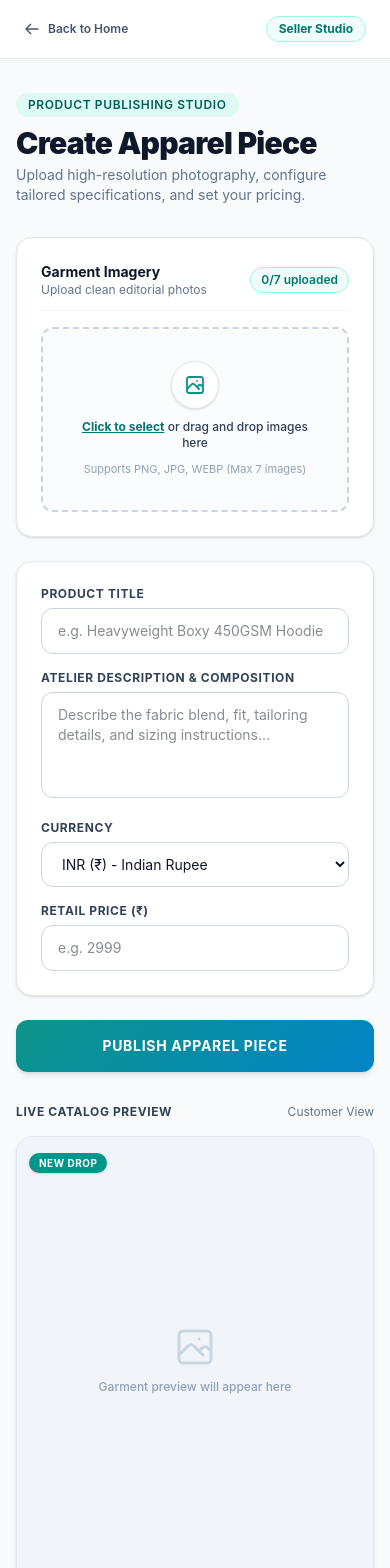
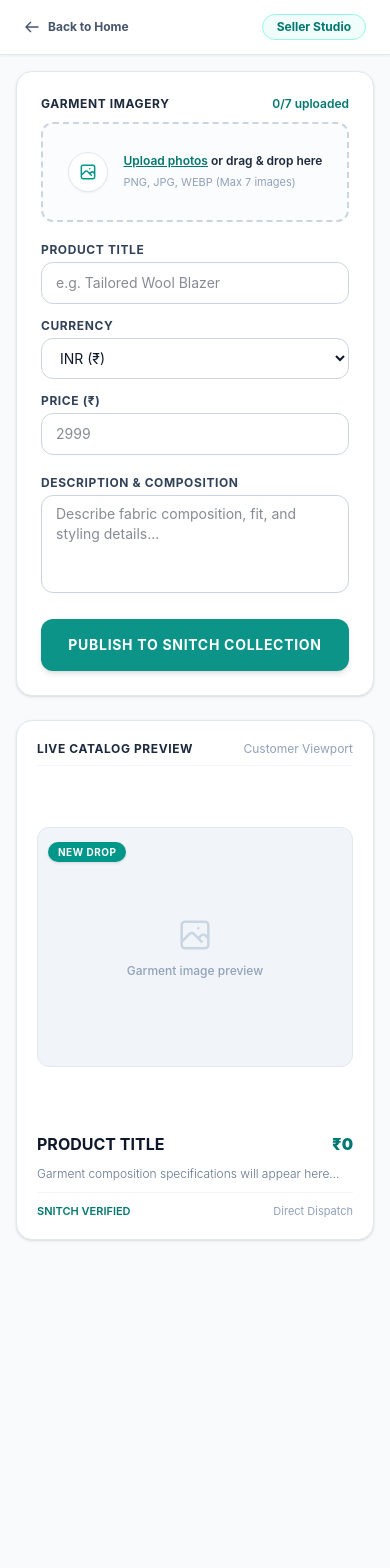
Before and after one commit to waisshaikh/snitch, a React (Vite) app in the folder frontend/: page /seller/create-product in a window 390 px wide. Shown: the top 1568 px of the page. After the commit the page ends 1256 px from the top, so only its background shows below. Built offline with nearby package versions, Linux system fonts and the light colour scheme.

Commit message:
feat: refine CreateProduct page layout and improve validation messages

```diff
--- a/frontend/src/app/App.css
+++ b/frontend/src/app/App.css
@@ -11,13 +11,13 @@
 
 /* Custom animations & smooth transitions */
 .btn-gradient-primary {
-  background: linear-gradient(135deg, #0d9488 0%, #0284c7 100%);
+  background: #0d9488;
   color: #ffffff;
   transition: all 0.25s cubic-bezier(0.16, 1, 0.3, 1);
 }
 
 .btn-gradient-primary:hover {
-  background: linear-gradient(135deg, #0f766e 0%, #0369a1 100%);
+  background: #0f766e;
   box-shadow: 0 10px 25px -5px rgba(13, 148, 136, 0.35);
   transform: translateY(-1px);
 }
--- a/frontend/src/features/product/pages/CreateProduct.jsx
+++ b/frontend/src/features/product/pages/CreateProduct.jsx
@@ -3,10 +3,10 @@
 import { useProduct } from "../hook/useProduct";
 
 const CURRENCIES = [
-  { code: "INR", symbol: "₹", label: "INR (₹) - Indian Rupee" },
-  { code: "USD", symbol: "$", label: "USD ($) - US Dollar" },
-  { code: "EUR", symbol: "€", label: "EUR (€) - Euro" },
-  { code: "GBP", symbol: "£", label: "GBP (£) - British Pound" },
+  { code: "INR", symbol: "₹", label: "INR (₹)" },
+  { code: "USD", symbol: "$", label: "USD ($)" },
+  { code: "EUR", symbol: "€", label: "EUR (€)" },
+  { code: "GBP", symbol: "£", label: "GBP (£)" },
 ];
 
 const MAX_IMAGES = 7;
@@ -52,7 +52,7 @@
     if (validImageFiles.length === 0) {
       setErrors((prev) => ({
         ...prev,
-        images: "Please upload valid image files (PNG, JPG, WEBP).",
+        images: "Please upload valid images (PNG, JPG, WEBP).",
       }));
       return;
     }
@@ -130,25 +130,25 @@
   const validate = () => {
     const errs = {};
     if (!formData.tittle.trim()) {
-      errs.tittle = "Product title is required.";
-    } else if (formData.tittle.trim().length < 3) {
-      errs.tittle = "Must be at least 3 characters.";
+      errs.tittle = "Title is required.";
+    } else if (formData.tittle.trim().length < 2) {
+      errs.tittle = "At least 2 characters.";
     }
 
     if (!formData.description.trim()) {
       errs.description = "Description is required.";
-    } else if (formData.description.trim().length < 10) {
-      errs.description = "Must be at least 10 characters.";
+    } else if (formData.description.trim().length < 5) {
+      errs.description = "At least 5 characters.";
     }
 
     if (!formData.priceAmount) {
       errs.priceAmount = "Price is required.";
     } else if (isNaN(Number(formData.priceAmount)) || Number(formData.priceAmount) <= 0) {
-      errs.priceAmount = "Enter a valid positive price.";
+      errs.priceAmount = "Valid positive price required.";
     }
 
     if (!formData.priceCurrency) {
-      errs.priceCurrency = "Select a currency.";
+      errs.priceCurrency = "Select currency.";
     }
 
     if (selectedFiles.length === 0) {
@@ -164,10 +164,7 @@
     setApiError("");
     setSuccessMessage("");
 
-    if (!validate()) {
-      window.scrollTo({ top: 0, behavior: "smooth" });
-      return;
-    }
+    if (!validate()) return;
 
     try {
       setIsSubmitting(true);
@@ -184,7 +181,7 @@
 
       await createProductAction(data);
 
-      setSuccessMessage("Garment successfully published to the catalog!");
+      setSuccessMessage("Product published successfully!");
       setTimeout(() => {
         navigate("/");
       }, 1000);
@@ -205,14 +202,13 @@
     CURRENCIES.find((c) => c.code === formData.priceCurrency) || CURRENCIES[0];
 
   return (
-    <div className="min-h-screen bg-slate-50 text-slate-900 flex flex-col justify-between font-sans">
+    <div className="min-h-screen lg:h-screen w-full bg-slate-50 text-slate-900 flex flex-col overflow-y-auto lg:overflow-hidden font-sans">
 
       {/* Top Header */}
-      <header className="sticky top-0 z-30 w-full border-b border-slate-200 bg-white/90 backdrop-blur-md px-6 sm:px-12 py-4">
-        <div className="max-w-6xl mx-auto flex items-center justify-between">
+      <header className="shrink-0 w-full border-b border-slate-200 bg-white/95 backdrop-blur-md px-6 sm:px-12 py-3.5 flex items-center justify-between z-20 shadow-xs">
         <Link
           to="/"
-            className="flex items-center gap-2 text-xs font-semibold text-slate-600 hover:text-teal-600 transition group"
+          className="flex items-center gap-2 text-xs font-bold text-slate-600 hover:text-teal-700 transition group"
         >
           <svg className="w-4 h-4 transform group-hover:-translate-x-1 transition-transform" fill="none" stroke="currentColor" viewBox="0 0 24 24">
             <path strokeLinecap="round" strokeLinejoin="round" strokeWidth="2" d="M10 19l-7-7m0 0l7-7m-7 7h18" />
@@ -220,31 +216,19 @@
           <span>Back to Home</span>
         </Link>
 
-          <span className="text-xs font-bold font-outfit text-teal-700 px-3 py-1 rounded-full bg-teal-50 border border-teal-200">
+        <div className="flex items-center gap-3">
+          <span className="text-xs font-bold font-outfit text-teal-700 px-3.5 py-1 rounded-full bg-teal-50 border border-teal-200">
             Seller Studio
           </span>
         </div>
       </header>
 
-      {/* Main Studio Container */}
-      <main className="flex-1 max-w-6xl w-full mx-auto px-4 sm:px-8 py-8">
+      {/* Main Studio Viewport (Expanded max-w-7xl with slightly taller components) */}
+      <main className="flex-1 max-w-[1480px] w-full mx-auto p-4 sm:p-8 flex flex-col justify-center overflow-y-auto lg:overflow-hidden">
 
-        {/* Title */}
-        <div className="mb-8">
-          <div className="inline-flex items-center gap-2 px-3 py-1 rounded-full bg-teal-100/60 text-teal-800 text-xs font-semibold uppercase tracking-wider mb-2">
-            <span>Product Publishing Studio</span>
-          </div>
-          <h1 className="text-3xl font-black font-outfit text-slate-900 tracking-tight">
-            Create Apparel Piece
-          </h1>
-          <p className="text-sm text-slate-500 mt-1">
-            Upload high-resolution photography, configure tailored specifications, and set your pricing.
-          </p>
-        </div>
-
-        {/* Feedback Alerts */}
+        {/* Status Feedback */}
         {apiError && (
-          <div className="mb-6 p-4 rounded-xl bg-red-50 border border-red-200 text-red-700 text-xs flex items-center gap-2">
+          <div className="mb-3 p-3.5 rounded-xl bg-red-50 border border-red-200 text-red-700 text-xs flex items-center gap-2 shrink-0">
             <svg className="w-4 h-4 shrink-0 text-red-500" fill="none" viewBox="0 0 24 24" stroke="currentColor">
               <path strokeLinecap="round" strokeLinejoin="round" strokeWidth="2" d="M12 8v4m0 4h.01M21 12a9 9 0 11-18 0 9 9 0 0118 0z" />
             </svg>
@@ -253,7 +237,7 @@
         )}
 
         {successMessage && (
-          <div className="mb-6 p-4 rounded-xl bg-teal-50 border border-teal-200 text-teal-700 text-xs flex items-center gap-2">
+          <div className="mb-3 p-3.5 rounded-xl bg-teal-50 border border-teal-200 text-teal-700 text-xs flex items-center gap-2 shrink-0">
             <svg className="w-4 h-4 shrink-0 text-teal-600" fill="none" viewBox="0 0 24 24" stroke="currentColor">
               <path strokeLinecap="round" strokeLinejoin="round" strokeWidth="2" d="M5 13l4 4L19 7" />
             </svg>
@@ -261,33 +245,29 @@
           </div>
         )}
 
-        {/* 2-Column Grid */}
-        <div className="grid grid-cols-1 lg:grid-cols-12 gap-8 items-start">
+        {/* 2-Column Balanced Grid */}
+        <div className="grid grid-cols-1 lg:grid-cols-12 gap-6 lg:gap-8 items-stretch">
 
           {/* Left Form Area (7 Cols) */}
-          <div className="lg:col-span-7">
-            <form onSubmit={handleSubmit} noValidate className="space-y-6">
+          <div className="lg:col-span-8 flex flex-col">
+            <form onSubmit={handleSubmit} noValidate className="bg-white border border-slate-200 rounded-2xl p-6 sm:p-8 shadow-sm flex flex-col justify-between space-y-5 min-h-[520px]">
 
-              {/* Image Upload Area */}
-              <div className="bg-white border border-slate-200 rounded-2xl p-6 shadow-sm space-y-4">
-                <div className="flex items-center justify-between pb-3 border-b border-slate-100">
-                  <div>
-                    <h2 className="text-sm font-bold text-slate-900">Garment Imagery</h2>
-                    <p className="text-xs text-slate-500">Upload clean editorial photos</p>
-                  </div>
-                  <span className="text-xs font-semibold px-2.5 py-1 rounded-full bg-teal-50 text-teal-700 border border-teal-200">
+              {/* Image Upload Zone */}
+              <div className="space-y-2.5">
+                <div className="flex items-center justify-between">
+                  <span className="text-xs font-bold text-slate-800 uppercase tracking-wider">Garment Imagery</span>
+                  <span className="text-xs font-semibold text-teal-700">
                     {selectedFiles.length}/{MAX_IMAGES} uploaded
                   </span>
                 </div>
 
-                {/* Drag and Drop Zone with pointer-events-none child */}
                 <div
                   onDragEnter={handleDragEnter}
                   onDragLeave={handleDragLeave}
                   onDragOver={handleDragOver}
                   onDrop={handleDrop}
                   onClick={() => fileInputRef.current?.click()}
-                  className={`border-2 border-dashed rounded-xl p-8 text-center cursor-pointer transition-all select-none ${
+                  className={`border-2 border-dashed rounded-xl py-7 px-5 text-center cursor-pointer transition-all select-none ${
                     isDragging
                       ? "border-teal-500 bg-teal-50/70 scale-[1.01]"
                       : "border-slate-300 hover:border-teal-400 bg-slate-50/60"
@@ -301,16 +281,18 @@
                     onChange={handleFileInputChange}
                     className="hidden"
                   />
-                  <div className="pointer-events-none flex flex-col items-center gap-2.5 text-slate-500">
-                    <div className="w-12 h-12 rounded-full bg-white shadow-sm border border-slate-200 flex items-center justify-center text-teal-600">
-                      <svg className="w-6 h-6" fill="none" viewBox="0 0 24 24" stroke="currentColor">
+                  <div className="pointer-events-none flex items-center justify-center gap-4 text-slate-500">
+                    <div className="w-10 h-10 rounded-full bg-white shadow-xs border border-slate-200 flex items-center justify-center text-teal-600 shrink-0">
+                      <svg className="w-5 h-5" fill="none" viewBox="0 0 24 24" stroke="currentColor">
                         <path strokeLinecap="round" strokeLinejoin="round" strokeWidth="1.8" d="M4 16l4.586-4.586a2 2 0 012.828 0L16 16m-2-2l1.586-1.586a2 2 0 012.828 0L20 14m-6-6h.01M6 20h12a2 2 0 002-2V6a2 2 0 00-2-2H6a2 2 0 00-2 2v12a2 2 0 002 2z" />
                       </svg>
                     </div>
-                    <p className="text-xs text-slate-700 font-medium">
-                      <span className="text-teal-700 underline font-bold">Click to select</span> or drag and drop images here
+                    <div className="text-left">
+                      <p className="text-xs sm:text-sm text-slate-800 font-semibold leading-tight">
+                        <span className="text-teal-700 underline">Upload photos</span> or drag & drop here
                       </p>
-                    <span className="text-[11px] text-slate-400">Supports PNG, JPG, WEBP (Max 7 images)</span>
+                      <span className="text-[11px] text-slate-400">PNG, JPG, WEBP (Max 7 images)</span>
+                    </div>
                   </div>
                 </div>
 
@@ -318,11 +300,11 @@
                   <p className="text-xs text-red-600">{errors.images}</p>
                 )}
 
-                {/* Thumbnails Grid */}
+                {/* Thumbnails Strip */}
                 {previewUrls.length > 0 && (
-                  <div className="grid grid-cols-4 gap-3 pt-2">
+                  <div className="flex items-center gap-2.5 overflow-x-auto py-1">
                     {previewUrls.map((url, idx) => (
-                      <div key={idx} className="relative aspect-square rounded-xl overflow-hidden border border-slate-200 bg-slate-100 shadow-sm group">
+                      <div key={idx} className="relative w-16 h-16 shrink-0 rounded-xl overflow-hidden border border-slate-200 bg-slate-100 shadow-xs group">
                         <img src={url} alt={`Preview ${idx + 1}`} className="w-full h-full object-cover" />
                         <button
                           type="button"
@@ -330,12 +312,12 @@
                             e.stopPropagation();
                             handleRemoveImage(idx);
                           }}
-                          className="absolute top-1.5 right-1.5 w-6 h-6 rounded-full bg-slate-900/80 text-white flex items-center justify-center text-xs hover:bg-red-600 transition shadow"
+                          className="absolute top-1 right-1 w-4 h-4 rounded-full bg-slate-900/80 text-white flex items-center justify-center text-[10px] hover:bg-red-600 transition"
                         >
                           &times;
                         </button>
                         {idx === 0 && (
-                          <span className="absolute bottom-1.5 left-1.5 text-[9px] uppercase font-bold tracking-wider px-1.5 py-0.5 rounded bg-teal-600 text-white">
+                          <span className="absolute bottom-0 inset-x-0 text-[8px] uppercase text-center font-bold bg-teal-600 text-white py-0.5">
                             Cover
                           </span>
                         )}
@@ -345,11 +327,9 @@
                 )}
               </div>
 
-              {/* Form Details Area */}
-              <div className="bg-white border border-slate-200 rounded-2xl p-6 shadow-sm space-y-4">
-
-                {/* Title */}
-                <div className="space-y-1.5">
+              {/* Title, Currency & Price in One Row */}
+              <div className="grid grid-cols-1 sm:grid-cols-12 gap-3.5">
+                <div className="sm:col-span-6 space-y-1">
                   <label htmlFor="tittle" className="block text-xs font-bold text-slate-700 uppercase tracking-wider">
                     Product Title
                   </label>
@@ -357,42 +337,19 @@
                     id="tittle"
                     name="tittle"
                     type="text"
-                    placeholder="e.g. Heavyweight Boxy 450GSM Hoodie"
+                    placeholder="e.g. Tailored Wool Blazer"
                     value={formData.tittle}
                     onChange={handleInputChange}
-                    className={`w-full px-4 py-3 rounded-xl input-luxury text-sm ${
-                      errors.tittle ? "border-red-500 focus:border-red-500" : ""
+                    className={`w-full px-3.5 py-2.5 rounded-xl input-luxury text-sm ${
+                      errors.tittle ? "border-red-500" : ""
                     }`}
                   />
                   {errors.tittle && (
-                    <p className="text-xs text-red-600 mt-0.5">{errors.tittle}</p>
+                    <p className="text-xs text-red-600">{errors.tittle}</p>
                   )}
                 </div>
 
-                {/* Description */}
-                <div className="space-y-1.5">
-                  <label htmlFor="description" className="block text-xs font-bold text-slate-700 uppercase tracking-wider">
-                    Atelier Description & Composition
-                  </label>
-                  <textarea
-                    id="description"
-                    name="description"
-                    rows={4}
-                    placeholder="Describe the fabric blend, fit, tailoring details, and sizing instructions..."
-                    value={formData.description}
-                    onChange={handleInputChange}
-                    className={`w-full px-4 py-3 rounded-xl input-luxury text-sm resize-none ${
-                      errors.description ? "border-red-500 focus:border-red-500" : ""
-                    }`}
-                  />
-                  {errors.description && (
-                    <p className="text-xs text-red-600 mt-0.5">{errors.description}</p>
-                  )}
-                </div>
-
-                {/* Pricing & Currency */}
-                <div className="grid grid-cols-1 sm:grid-cols-2 gap-4">
-                  <div className="space-y-1.5">
+                <div className="sm:col-span-3 space-y-1">
                   <label htmlFor="priceCurrency" className="block text-xs font-bold text-slate-700 uppercase tracking-wider">
                     Currency
                   </label>
@@ -401,7 +358,7 @@
                     name="priceCurrency"
                     value={formData.priceCurrency}
                     onChange={handleInputChange}
-                      className="w-full px-4 py-3 rounded-xl input-luxury text-sm cursor-pointer"
+                    className="w-full px-3.5 py-2.5 rounded-xl input-luxury text-sm cursor-pointer"
                   >
                     {CURRENCIES.map((curr) => (
                       <option key={curr.code} value={curr.code}>
@@ -411,33 +368,53 @@
                   </select>
                 </div>
 
-                  <div className="space-y-1.5">
+                <div className="sm:col-span-3 space-y-1">
                   <label htmlFor="priceAmount" className="block text-xs font-bold text-slate-700 uppercase tracking-wider">
-                      Retail Price ({currentCurrency.symbol})
+                    Price ({currentCurrency.symbol})
                   </label>
                   <input
                     id="priceAmount"
                     name="priceAmount"
                     type="number"
-                      placeholder="e.g. 2999"
+                    placeholder="2999"
                     value={formData.priceAmount}
                     onChange={handleInputChange}
-                      className={`w-full px-4 py-3 rounded-xl input-luxury text-sm ${
-                        errors.priceAmount ? "border-red-500 focus:border-red-500" : ""
+                    className={`w-full px-3.5 py-2.5 rounded-xl input-luxury text-sm ${
+                      errors.priceAmount ? "border-red-500" : ""
                     }`}
                   />
                   {errors.priceAmount && (
-                      <p className="text-xs text-red-600 mt-0.5">{errors.priceAmount}</p>
+                    <p className="text-xs text-red-600">{errors.priceAmount}</p>
                   )}
                 </div>
               </div>
+
+              {/* Description */}
+              <div className="space-y-1">
+                <label htmlFor="description" className="block text-xs font-bold text-slate-700 uppercase tracking-wider">
+                  Description & Composition
+                </label>
+                <textarea
+                  id="description"
+                  name="description"
+                  rows={4}
+                  placeholder="Describe fabric composition, fit, and styling details..."
+                  value={formData.description}
+                  onChange={handleInputChange}
+                  className={`w-full px-3.5 py-2 rounded-xl input-luxury text-sm resize-none ${
+                    errors.description ? "border-red-500" : ""
+                  }`}
+                />
+                {errors.description && (
+                  <p className="text-xs text-red-600">{errors.description}</p>
+                )}
               </div>
 
               {/* Submit CTA */}
               <button
                 type="submit"
                 disabled={isSubmitting}
-                className="w-full py-4 px-6 rounded-xl btn-gradient-primary font-bold text-sm uppercase tracking-wider shadow-md cursor-pointer disabled:opacity-60 flex items-center justify-center gap-2"
+                className="w-full py-4 px-5 rounded-xl btn-gradient-primary font-bold text-sm uppercase tracking-wider shadow-md cursor-pointer disabled:opacity-60 flex items-center justify-center gap-2"
               >
                 {isSubmitting ? (
                   <>
@@ -445,7 +422,7 @@
                     <span>Publishing to Catalog...</span>
                   </>
                 ) : (
-                  "Publish Apparel Piece"
+                  "Publish to SNITCH Collection"
                 )}
               </button>
 
@@ -453,16 +430,18 @@
           </div>
 
           {/* Right Live Catalog Preview (5 Cols) */}
-          <div className="lg:col-span-5 sticky top-24 space-y-4">
-            <div className="flex items-center justify-between">
-              <span className="text-xs font-bold font-outfit uppercase tracking-wider text-slate-700">
+          <div className="lg:col-span-4 flex flex-col">
+            <div className="bg-white border border-slate-200 rounded-2xl p-5 sm:p-6 shadow-sm flex flex-col justify-between h-full min-h-[520px]">
+
+              <div className="flex items-center justify-between pb-2 border-b border-slate-100">
+                <span className="text-xs font-bold font-outfit uppercase tracking-wider text-slate-800">
                   Live Catalog Preview
                 </span>
-              <span className="text-xs text-slate-500">Customer View</span>
+                <span className="text-xs text-slate-400">Customer Viewport</span>
               </div>
 
-            <div className="rounded-2xl overflow-hidden bg-white border border-slate-200 shadow-md">
-              <div className="aspect-[4/5] w-full bg-slate-100 relative flex items-center justify-center overflow-hidden">
+              {/* Photo Preview Container (Taller & Proportional) */}
+              <div className="w-full h-60 sm:h-72 bg-slate-100 rounded-xl relative flex items-center justify-center overflow-hidden my-4 border border-slate-200">
                 {previewUrls.length > 0 ? (
                   <img
                     src={previewUrls[0]}
@@ -470,42 +449,44 @@
                     className="w-full h-full object-cover"
                   />
                 ) : (
-                  <div className="text-center p-6 text-slate-400">
-                    <svg className="w-12 h-12 mx-auto text-slate-300 mb-2" fill="none" viewBox="0 0 24 24" stroke="currentColor">
+                  <div className="text-center p-4 text-slate-400">
+                    <svg className="w-10 h-10 mx-auto text-slate-300 mb-2" fill="none" viewBox="0 0 24 24" stroke="currentColor">
                       <path strokeLinecap="round" strokeLinejoin="round" strokeWidth="1.5" d="M4 16l4.586-4.586a2 2 0 012.828 0L16 16m-2-2l1.586-1.586a2 2 0 012.828 0L20 14m-6-6h.01M6 20h12a2 2 0 002-2V6a2 2 0 00-2-2H6a2 2 0 00-2 2v12a2 2 0 002 2z" />
                     </svg>
-                    <p className="text-xs font-medium">Garment preview will appear here</p>
+                    <p className="text-xs font-medium">Garment image preview</p>
                   </div>
                 )}
 
-                <div className="absolute top-3 left-3">
+                <div className="absolute top-2.5 left-2.5">
                   <span className="text-[10px] font-bold tracking-wider uppercase px-2.5 py-1 rounded-full bg-teal-600 text-white shadow">
                     NEW DROP
                   </span>
                 </div>
               </div>
 
-              <div className="p-5 space-y-2">
-                <div className="flex items-start justify-between gap-2">
-                  <h3 className="text-sm font-bold font-outfit text-slate-900 uppercase truncate">
-                    {formData.tittle || "Garment Title"}
+              {/* Card Meta Info */}
+              <div className="space-y-2 pt-1">
+                <div className="flex items-center justify-between gap-2">
+                  <h3 className="text-base font-bold font-outfit text-slate-900 uppercase truncate">
+                    {formData.tittle || "Product Title"}
                   </h3>
-                  <span className="text-sm font-black font-outfit text-teal-700 shrink-0">
+                  <span className="text-base font-black font-outfit text-teal-700 shrink-0">
                     {formData.priceAmount
                       ? `${currentCurrency.symbol}${Number(formData.priceAmount).toLocaleString()}`
-                      : `${currentCurrency.symbol}0.00`}
+                      : `${currentCurrency.symbol}0`}
                   </span>
                 </div>
 
                 <p className="text-xs text-slate-500 line-clamp-2 leading-relaxed font-light">
-                  {formData.description || "Fabric composition and styling specifications will appear here..."}
+                  {formData.description || "Garment composition specifications will appear here..."}
                 </p>
 
-                <div className="pt-3 border-t border-slate-100 flex items-center justify-between text-[11px] text-slate-400">
+                <div className="pt-2.5 border-t border-slate-100 flex items-center justify-between text-[11px] text-slate-400">
                   <span className="font-semibold text-teal-700">SNITCH VERIFIED</span>
-                  <span>Ready for Dispatch</span>
+                  <span>Direct Dispatch</span>
                 </div>
               </div>
+
             </div>
           </div>
 
@@ -513,11 +494,6 @@
 
       </main>
 
-      {/* Footer */}
-      <footer className="w-full py-4 text-center text-xs text-slate-400 border-t border-slate-200 mt-12">
-        &copy; {new Date().getFullYear()} SNITCH Seller Studio.
-      </footer>
-
     </div>
   );
 }
```
Lines whose indentation alone changed are shown as unchanged.
